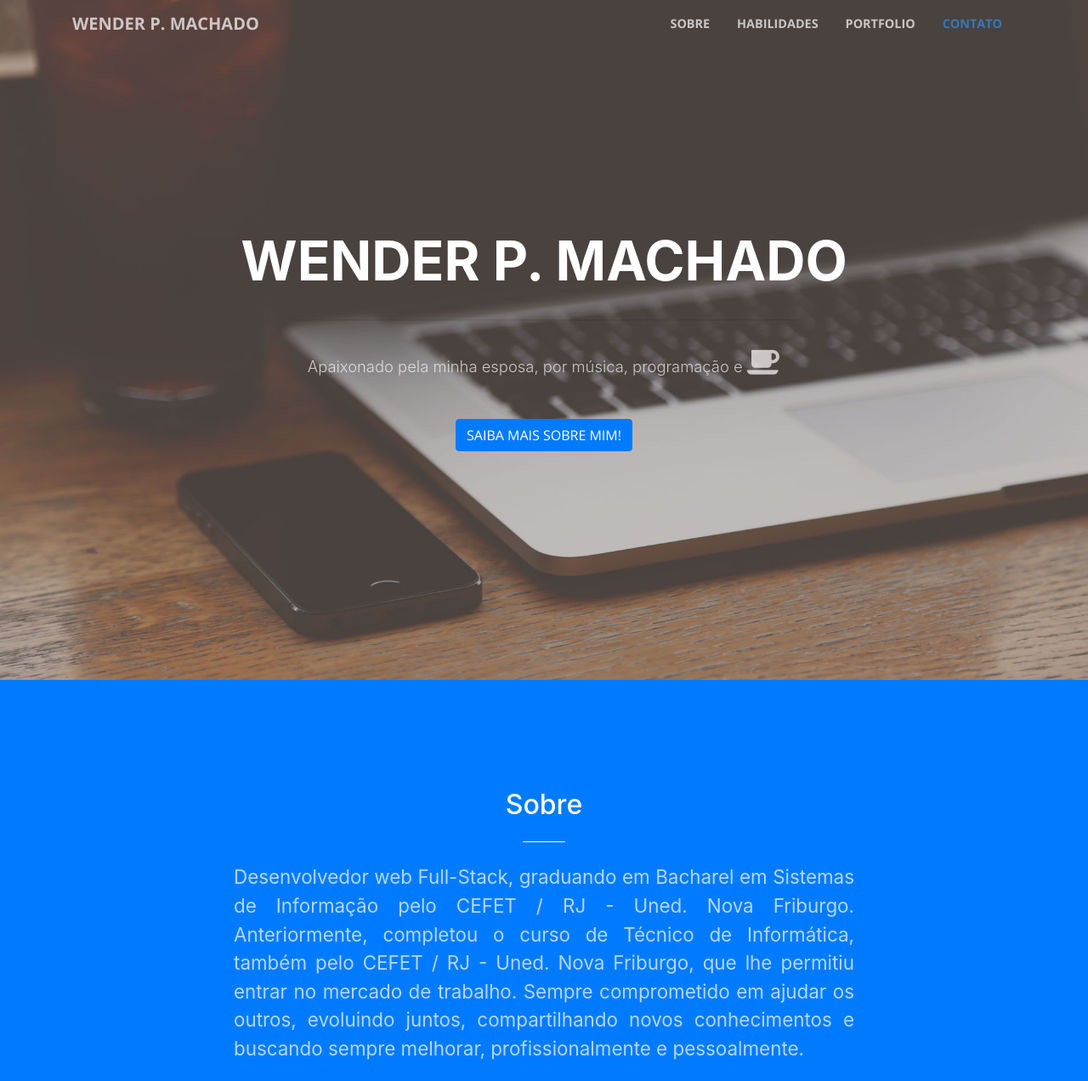
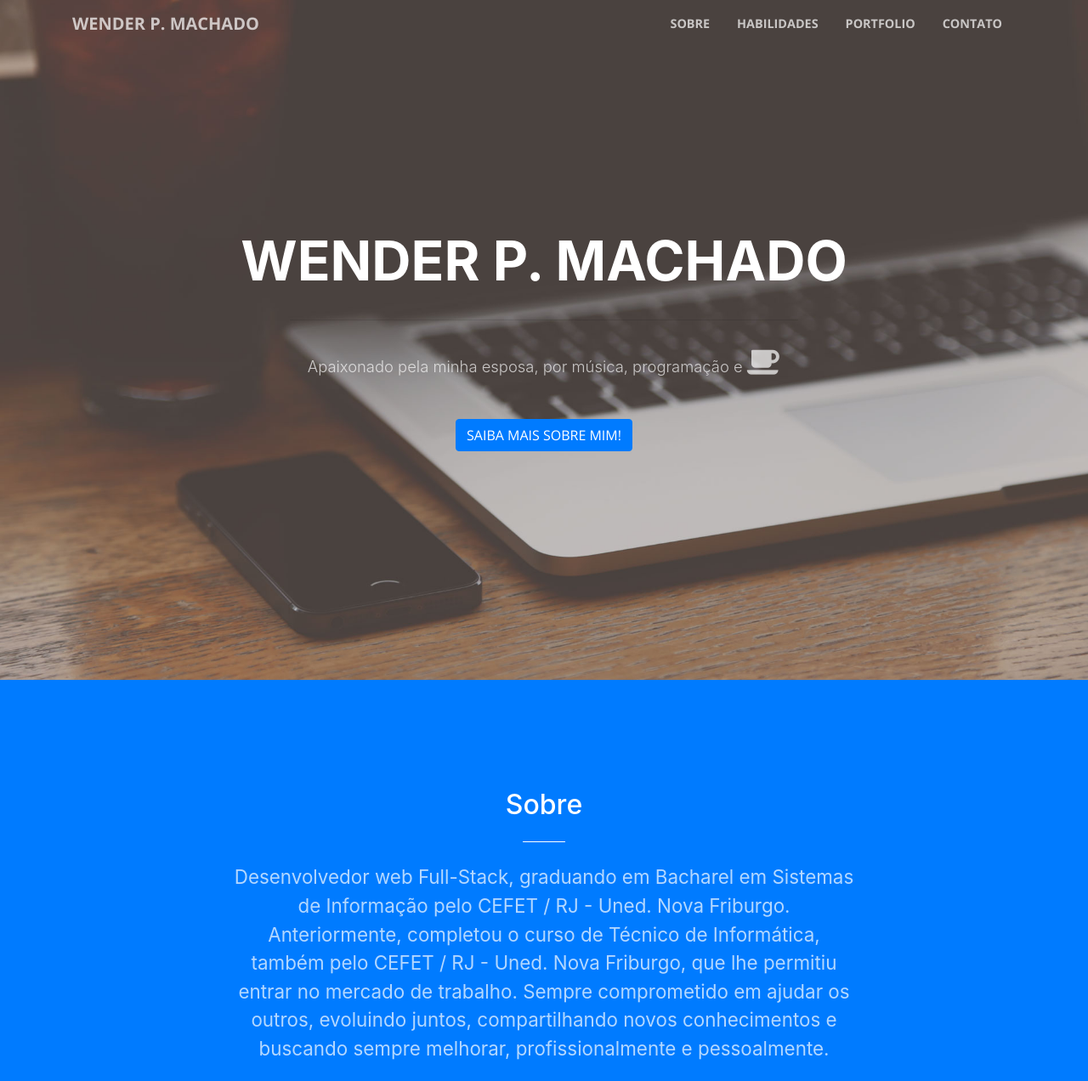
Before and after one commit to wenderpmachado/wenderpmachado.github.io, a website with bundled scripts: page index.html in a window 1280 px wide. Shown: the top 1272 px of the page at 85% size. Built offline with nearby package versions, Linux system fonts and the light colour scheme.

Commit message:
update styles

```diff
--- a/index.html
+++ b/index.html
@@ -83,7 +83,7 @@
           <div class="col-lg-8 mx-auto text-center">
             <h2 class="section-heading text-white">Sobre</h2>
             <hr class="light my-4">
-            <p class="text-faded mb-4 text-justify">
+            <p class="text-faded mb-4">
               Desenvolvedor web Full-Stack, graduando em Bacharel em Sistemas de Informação pelo CEFET / RJ - Uned. Nova Friburgo. Anteriormente,
               completou o curso de Técnico de Informática, também pelo CEFET / RJ - Uned. Nova Friburgo, que lhe permitiu entrar no mercado
               de trabalho. Sempre comprometido em ajudar os outros, evoluindo juntos, compartilhando novos conhecimentos e buscando sempre
@@ -289,7 +289,7 @@
                   <div class="project-name">
                     <i>Criação, Front-end e Back-end</i>
                     <br>
-                    <i class="citacao-site">www.scao.16mb.com</i>
+                    <i class="citacao-site">Indisponível</i>
                   </div>
                 </div>
               </div>
@@ -425,7 +425,7 @@
     <script src="vendor/magnific-popup/jquery.magnific-popup.min.js"></script>
 
     <!-- Custom scripts for this template -->
-    <script src="js/creative.min.js"></script>
+    <!-- <script src="js/creative.min.js"></script> -->
 
   </body>
 
```
